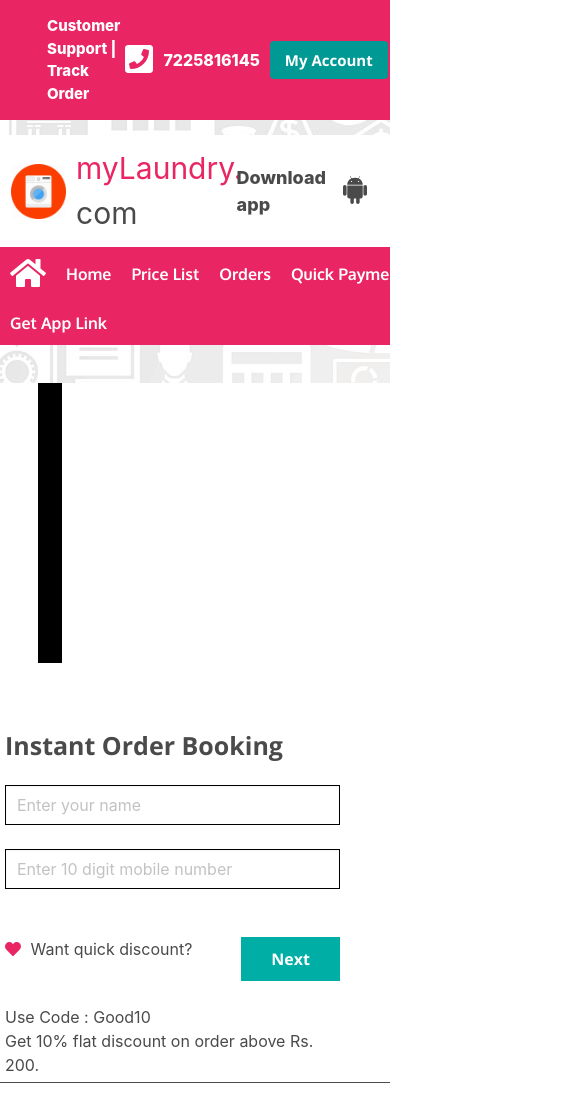
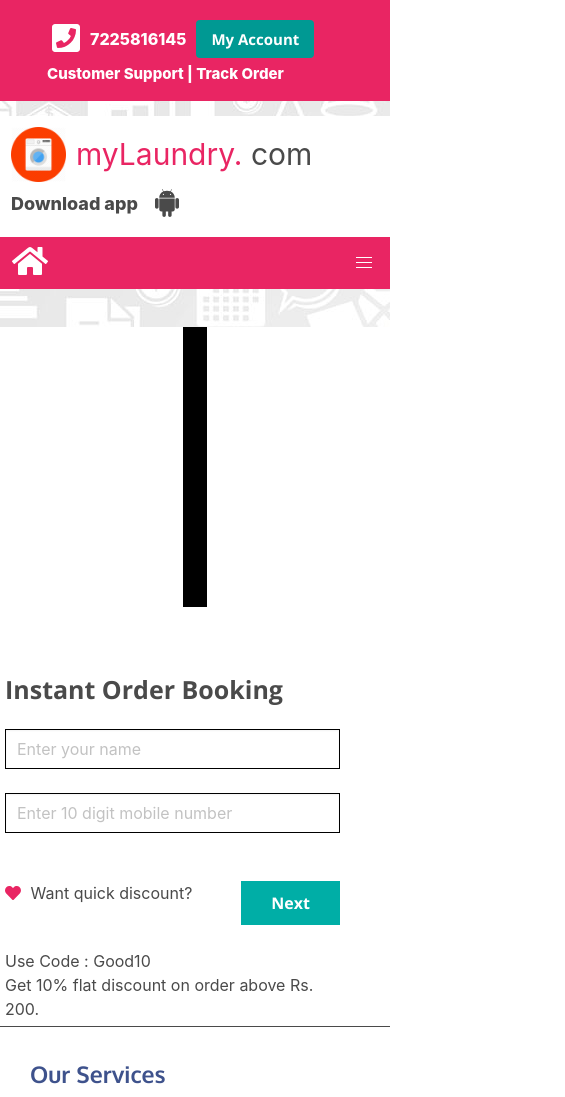
Before and after one commit to iamshrikantjha/mylaundry, a plain HTML site: page index.html in a window 390 px wide. Shown: the top 1097 px of the page, 565 px wide, since content can reach past the window. Drawn offline with nearby package versions, Linux system fonts and the light colour scheme.

Commit message:
Fixing Navbar

```diff
--- a/index.html
+++ b/index.html
@@ -32,7 +32,8 @@
             <div class="container" id="white-header">
                 <!-- Inner Left -->
                 <div id="white-strip-l">
-                    <h1 style="font-size: 15px; font-weight: 800; display: flex; color: white;">Customer Support | Track Order </h1>
+                    <h1 style="font-size: 15px; font-weight: 800; display: flex; color: white;">Customer Support | Track
+                        Order </h1>
                 </div>
                 <!-- Inner Right -->
                 <div id="white-strip-r">
@@ -40,7 +41,8 @@
                     <span style="color: white;">
                         <i class="fas fa-phone-square fa-2x"></i>
                     </span>
-                    <h1 style="font-size: 16px; font-weight: 800; display: flex; color: white; padding-left: 10px; padding-right: 10px;">
+                    <h1
+                        style="font-size: 16px; font-weight: 800; display: flex; color: white; padding-left: 10px; padding-right: 10px;">
                         7225816145</h1>
                     <div id="is-small">
                         <h3><span style="font-size: 15px;
@@ -71,38 +73,54 @@
     </section>
 
     <!-- Navbar -->
-    <div name="remphi-nav">
-        <div class="container" id="full-nav">
-            <div id="nav-l">
+    <div name="remphi-nav" class="container">
+        <nav class="navbar is-primary" id="full-nav">
+            <!-- <div id="nav-l"> -->
                 <!-- List -->
-                <span id="nav-app-logo">
-                    <i class="fas fa-home fa-2x"></i>
+                <div class="navbar-brand navbar-item">
+                    <i class="fas fa-home fa-2x" color='white'></i>
+                </div>
+                <span class="navbar-burger burger" data-target="navMenu">
+                    <span></span>
+                    <span></span>
+                    <span></span>
                 </span>
-                <div id="nav-element">
-                    <h1><span style="font-weight: 800;">Home</span></h1>
+                <div id="navMenu" class="navbar-menu">
+                    <div class="navbar-start">
+                        <a href="#" class="navbar-item is-active">Home</a>
+                        <a href="#" class="navbar-item">Price List</a>
+                        <a href="#" class="navbar-item">Orders</a>
+                        <a href="#" class="navbar-item">Quick Payment</a>
+                        <a href="#" class="navbar-item">Offers</a>
+                        <a href="#" class="navbar-item">Services</a>
+                        <!-- <div class="navbar-item">
+                            <h1><span style="font-weight: 800; color: white;">Home</span></h1>
                         </div>
-                <div id="nav-element">
-                    <h1><span style="font-weight: 800;">Price List</span></h1>
+                        <div class="navbar-item">
+                            <h1><span style="font-weight: 800; color: white;">Price List</span></h1>
                         </div>
-                <div id="nav-element">
-                    <h1><span style="font-weight: 800;">Orders</span></h1>
+                        <div class="navbar-item">
+                            <h1><span style="font-weight: 800; color: white;">Orders</span></h1>
                         </div>
-                <div id="nav-element">
-                    <h1><span style="font-weight: 800;">Quick Payment</span></h1>
+                        <div class="navbar-item">
+                            <h1><span style="font-weight: 800; color: white;">Quick Payment</span></h1>
                         </div>
-                <div id="nav-element">
-                    <h1><span style="font-weight: 800;">Offers</span></h1>
+                        <div class="navbar-item">
+                            <h1><span style="font-weight: 800; color: white;">Offers</span></h1>
                         </div>
-                <div id="nav-element">
-                    <h1><span style="font-weight: 800;">Services</span></h1>
+                        <div class="navbar-item">
+                            <h1><span style="font-weight: 800; color: white;">Services</span></h1>
+                        </div> -->
                     </div>
                 </div>
+
+            <!-- </div> -->
             <!-- nav-r -->
-            <div id="nav-element">
-                <h1><span style="margin-right: 10px; font-weight: 800;">Get App Link</span></h1>
-            </div>
+            <!-- <div class="navbar-item" id="nav-element">
+                <h1><span style="margin-right: 10px; font-weight: 800; color: white;">Get App Link</span></h1>
+            </div> -->
 
-        </div>
+        </nav>
     </div>
 
     <!-- Instant Order Booking -->
@@ -314,6 +332,20 @@
                     </span> by Rasputin</span></h1>
         </div>
     </section>
+
+
+    <!-- Script -->
+    <script type="text/javascript">
+        (function () {
+            var burger = document.querySelector('.burger');
+            var nav = document.querySelector('#' + burger.dataset.target);
+
+            burger.addEventListener('click', function () {
+                burger.classList.toggle('is-active');
+                nav.classList.toggle('is-active');
+            });
+        })();
+    </script>
 </body>
 
 </html>
--- a/style.css
+++ b/style.css
@@ -85,12 +85,15 @@
 #remphi-intro-r {
     display: flex;
     flex-direction: row;
+    flex-shrink: 0;
+    flex-wrap: wrap;
     align-items: center;
 }
 #remphi-intro-l {
     display: flex;
     flex-direction: row;
     align-items: center;
+    flex-shrink: 0;
 }
 
 #remphi-intro-logo {
@@ -130,7 +133,6 @@
     display: flex;
     flex-direction: row;
     align-self: center;
-    flex-shrink: 0;
     flex-wrap: wrap;
 }
 
@@ -155,7 +157,7 @@
 }
 
 #instant-o-image {
-    width: 500px;
+    width: 100%;
     height: 280px;
 }
 
@@ -366,9 +368,34 @@
 }
 
 @media screen and (max-width: 700px) {
+    #white-header{
+        flex-wrap: wrap;
+        flex-flow: wrap-reverse;
+    }
+    #white-strip-l{
+        flex-shrink: 0;
+    }
+    #white-strip-r{
+        flex-shrink: 1;
+    }
     #our-services{
         flex-direction: column;
         box-shadow: none;
+    }
+    #remphi-intro{
+        flex-direction: column;
+    }
+    #nav-l{
+        flex-wrap: wrap;
+    }
+    #instant-order-booking{
+        flex-direction: column;
+    }
+    #instant-o-image {
+        align-self: center;
+        justify-self: center;
+        width: auto;
+        height: 280px;
     }
     #privacy-items {
         display: flex;
```
Lines whose indentation alone changed are shown as unchanged.
